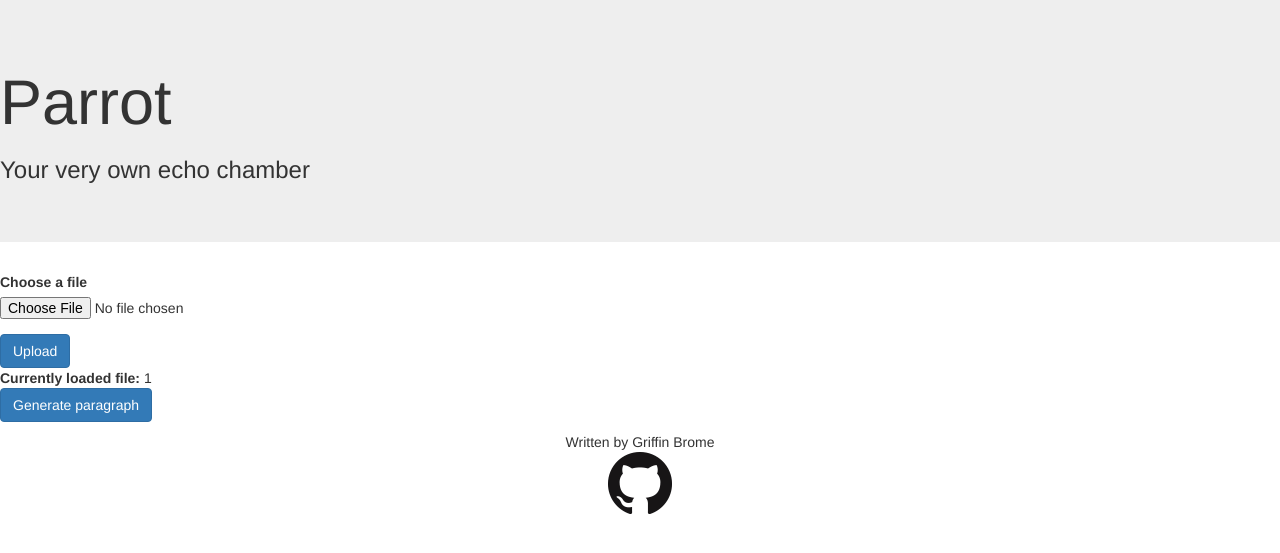
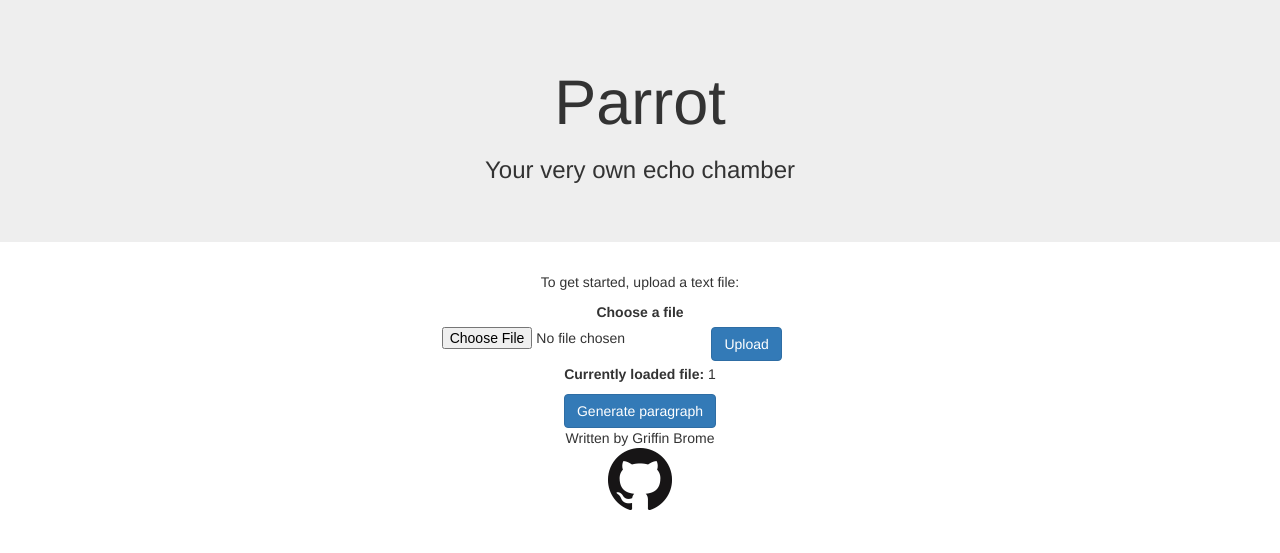
Before and after one commit to Griffin-Brome/parrot, a Flask app: page / in a window 1280 px wide. Shown: the top 553 px of the page. Run offline with Flask 2, Linux system fonts and the light colour scheme; the visitor is signed in with stand-in values (Sample User, id 1); some libraries are stand-ins or nearby versions.

Commit message:
everything finally centered

```diff
--- /dev/null
+++ b/static/css/style.css
@@ -0,0 +1,5 @@
+.flex {
+    display: flex;
+    justify-content: center;
+    align-items: center; /* Optional */
+}
--- a/templates/home.html
+++ b/templates/home.html
@@ -1,5 +1,10 @@
 {% extends "bootstrap/base.html" %}
 {% block title %}Parrot{% endblock %}
+
+{% block styles %}
+{{super()}}
+  <link rel="stylesheet" href="{{url_for('.static', filename='mystyle.css')}}">
+{% endblock %}
 
 {% block navbar %}
     <div class="navbar navbar-fixed-top">
@@ -8,22 +13,29 @@
 {% endblock %}
 
 {% block content %}
-    <div class="text-left">
-        <div class="jumbotron jumbotron-fluid">
+    <div class="jumbotron jumbotron-fluid text-center">
         <h1>Parrot</h1>
         <h3>Your very own echo chamber</h3>
     </div>
-        <form action="/upload-file" method="POST" enctype="multipart/form-data">
+    <div class="container-fluid text-center">
+        <div class="row">
+            <p>To get started, upload a text file:</p>
+        </div>
+        <label for="userFile">Choose a file</label>
+        <div class="row">
+            <div class="col-md-2 col-lg-offset-4"> <!--Thank you so much, AviS https://stackoverflow.com/a/52471799-->
+                <form class="center-block" action="/upload-file" method="POST" enctype="multipart/form-data">
                     <div class="form-group">
-                <label for="userFile">Choose a file</label>
-                <input type="file" class="form-control-file text-center" id="userFile">
+                        <input type="file" class="form-control-file flex" id="userFile">
                     </div>
+            </div>
+            <div class="col-md-2 mx-auto">
                 <button type="submit" class="btn btn-primary">Upload</button>
+            </div>
             </form>
+        </div>
+        <div class="row">
             <strong>Currently loaded file:</strong> {{ session['current_file'] }}
-        <form action="/text">
-            <button type="submit" class="btn btn-primary">Generate paragraph</button>
-        </form>
             <div class='blue'>
                 <p>
                     {% with messages = get_flashed_messages() %}
@@ -36,6 +48,10 @@
                 </p>
             </div>
         </div>
+        <form action="/text">
+            <button type="submit" class="btn btn-primary">Generate paragraph</button>
+        </form>
+    </div>
         <footer class="page-footer font-small blue">
             <div class="footer-copyright text-center py-3">Written by Griffin Brome
                 <br>
```
Lines whose indentation alone changed are shown as unchanged.
